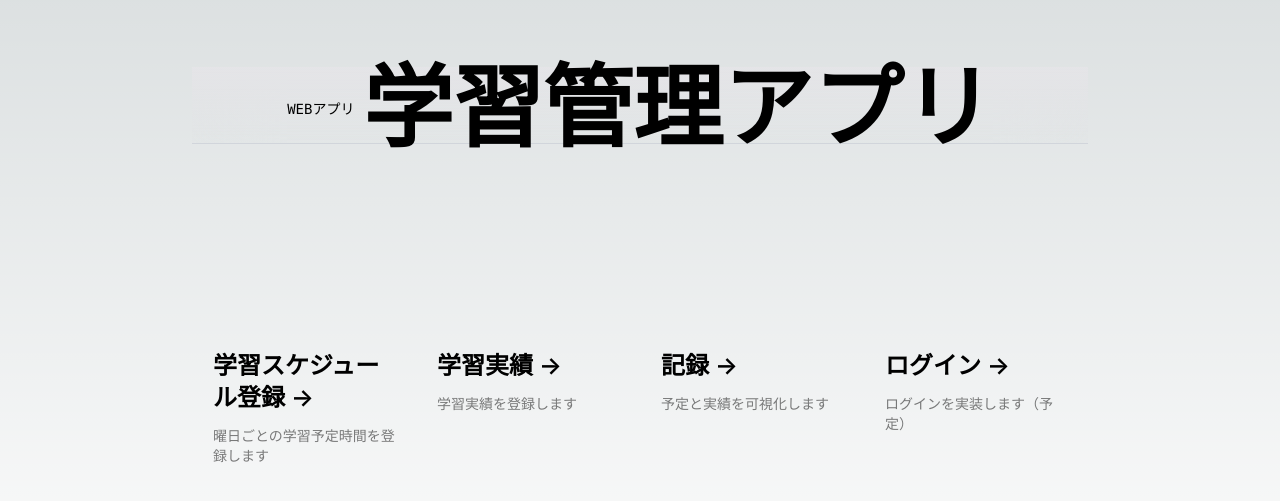
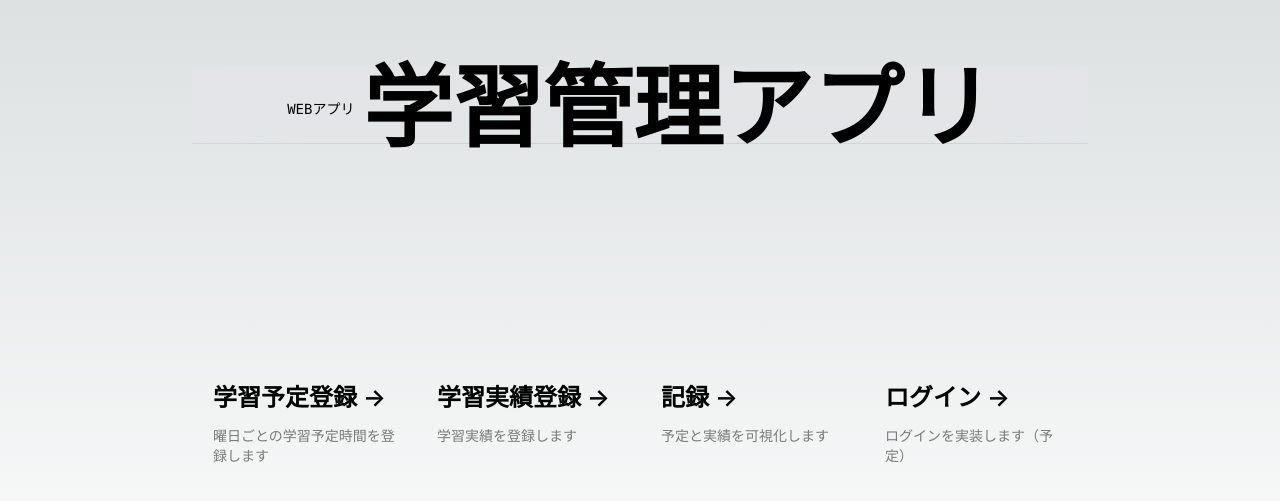
Before and after one commit to toutetu/nextjs-stadyschedule, a Next.js app: page / in a window 1280 px wide. Shown: the part 125-626 px from the top of the page. Built offline with nearby package versions, Linux system fonts and the light colour scheme.

Commit message:
テスト

```diff
--- a/src/app/jisseki/page.tsx
+++ b/src/app/jisseki/page.tsx
@@ -5,8 +5,8 @@ export default function Home() {
     <main className="flex min-h-screen flex-col items-center  p-24">
         <h1>学習実績登録</h1>
         <div className='flex '>日付 &nbsp;&nbsp;  <input type="date" className='border-2 w-30 text-right'/> に <input type="number" className='border-2 w-10 text-right'/> 時間</div>
-        <div  className='flex '>メモ<input type="text" className='border-2 w-300 text-right'/> </div>
-        <button className="bg-gray-900 hover:bg-gray-800 text-white rounded px-4 py-2">保存</button>
+        <div  className='flex '>メモ<input type="text" className='border-2 w-300 '/> </div>
+        <button className="bg-gray-900 hover:bg-gray-600 text-white rounded px-4 py-2">保存</button>
 
         <a
           href="../"
--- a/src/app/page.tsx
+++ b/src/app/page.tsx
@@ -21,7 +21,7 @@ export default function Home() {
           rel="noopener noreferrer"
         >
           <h2 className={`mb-3 text-2xl font-semibold`}>
-            学習スケジュール登録{' '}
+            学習予定登録{' '}
             <span className="inline-block transition-transform group-hover:translate-x-1 motion-reduce:transform-none">
               -&gt;
             </span>
@@ -38,7 +38,7 @@ export default function Home() {
           rel="noopener noreferrer"
         >
           <h2 className={`mb-3 text-2xl font-semibold`}>
-            学習実績{' '}
+            学習実績登録{' '}
             <span className="inline-block transition-transform group-hover:translate-x-1 motion-reduce:transform-none">
               -&gt;
             </span>
```
Also changed, not shown: package.json (+6 -5 lines), src/app/kiroku/page.tsx (+11 -0 lines), 2 other files (tests, documents, lock files or other folders).
